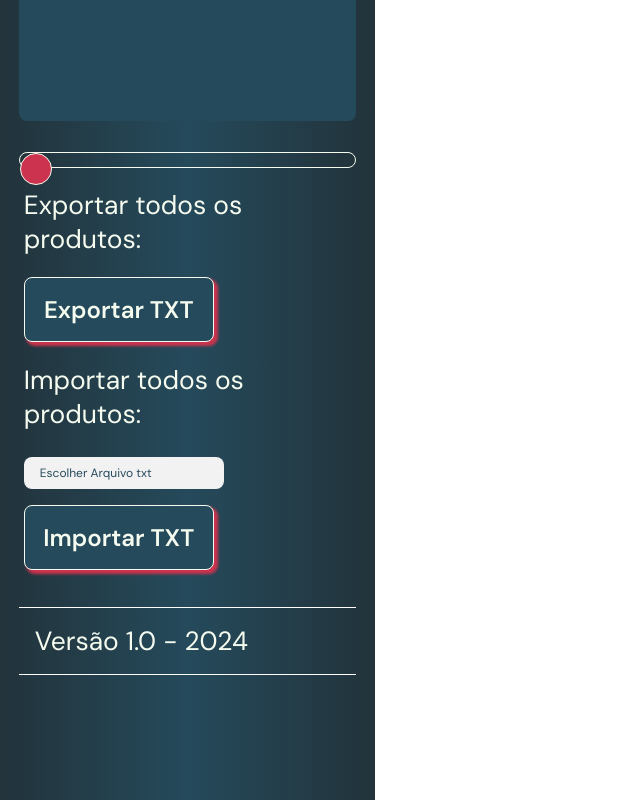
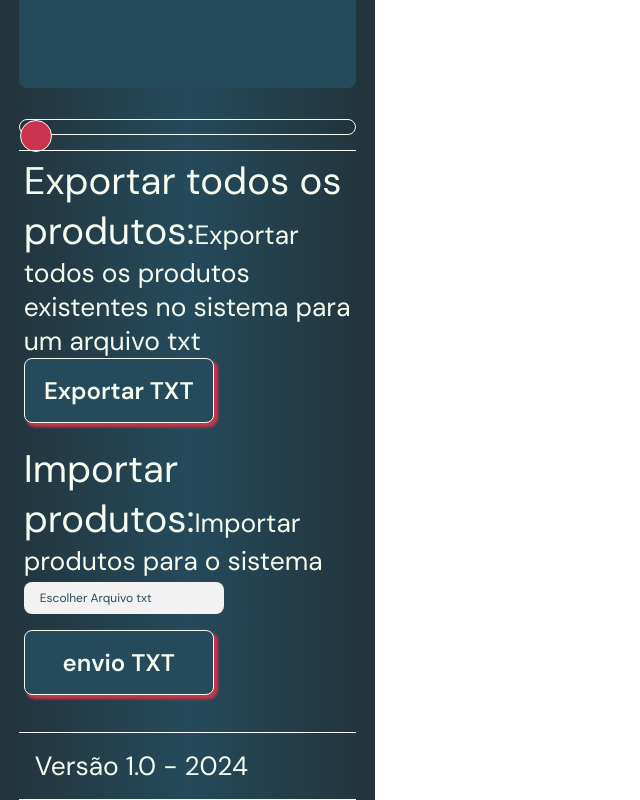
Before and after one commit to Grupo-2-Sustentare/sustentare-web, a React (Create React App) app: page /configuracoes in a window 1280 px wide. Shown: the part 400-1200 px from the top of the page, without its empty margins (0-640 px from the left). Built offline with nearby package versions, Linux system fonts and the light colour scheme; a web font is replaced by a local one.

Commit message:
alterando css

```diff
--- a/src/components/BotaoImport/BotaoImport.jsx
+++ b/src/components/BotaoImport/BotaoImport.jsx
@@ -39,7 +39,7 @@ const ImportTxtButton = () => {
         <input className={styles.inputFile} type="file" accept=".txt" onChange={handleFileChange} />
       </label>
       {file && <p className={styles.fileName}>{file.name}</p>}
-      <button className={styles.button} onClick={uploadTxt}>Importar TXT</button>
+      <button className={styles.button} onClick={uploadTxt}>envio TXT</button>
     </div>
   );
 };
--- a/src/pages/configuracoes/Configuracoes.jsx
+++ b/src/pages/configuracoes/Configuracoes.jsx
@@ -18,14 +18,25 @@ export default function Configuracoes() {
                 </span>
                 <TextSizeSlider />
                 <div className={styles.ImportExport}>
-                    <span className={styles.H4}>
+                    <div className={styles.Export}>
+                        <span className={styles.H3}>
                             Exportar todos os produtos:
                         </span>
+                        <span className={styles.H4}>
+                            Exportar todos os produtos existentes no sistema para um arquivo txt
+                        </span>
                         <BotaoExport/>
+                    </div>
+                    <div className={styles.Import}>
+                        <span className={styles.H3}>
+                            Importar produtos:
+                        </span>
                         <span className={styles.H4}>
-                        Importar todos os produtos:
+                            Importar produtos para o sistema
                         </span>
                         <BotaoImport/>
+                    </div>
+
                 </div>
             </div>
             <div className={styles.Versao}>
--- a/src/pages/configuracoes/Configuracoes.module.css
+++ b/src/pages/configuracoes/Configuracoes.module.css
@@ -35,6 +35,8 @@
 }
 
 .ImportExport{
+    border: solid white;
+    border-width: 1px 0 0 0;
     display: flex;
     flex-direction: column;
     justify-content: flex-start;
```
Lines whose indentation alone changed are shown as unchanged.
